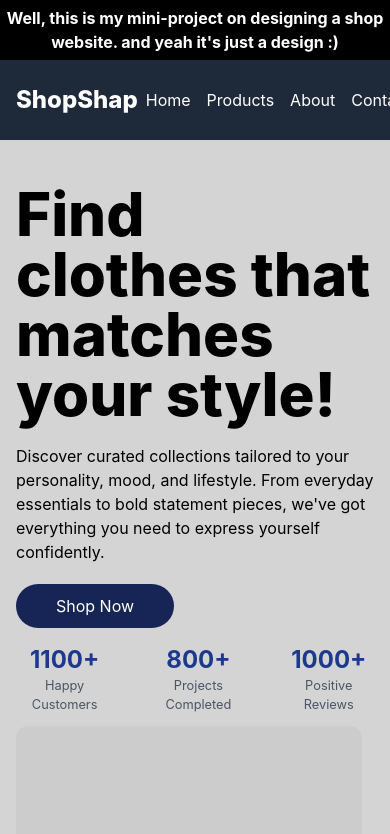
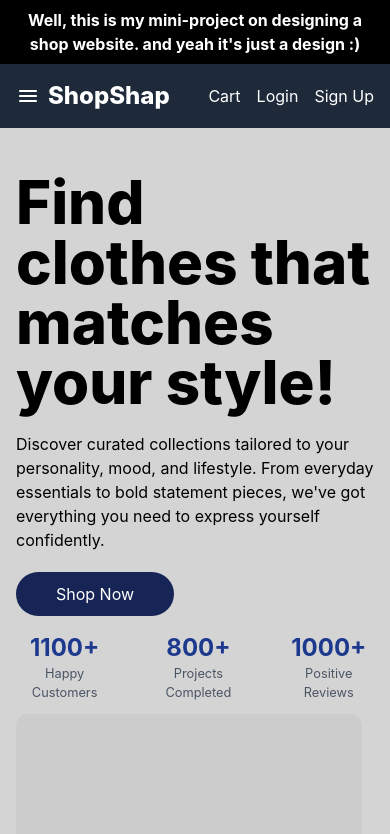
Before and after one commit to RookieJoel/Shop-Web-Design, a Svelte app in the folder shop-web-design/: page / in a window 390 px wide. Shown: the top 834 px of the page. Built offline with nearby package versions, Linux system fonts and the light colour scheme.

Commit message:
add-responsive-Header

```diff
--- a/shop-web-design/src/components/Header.svelte
+++ b/shop-web-design/src/components/Header.svelte
@@ -1,10 +1,9 @@
-
 <script lang="ts">
-  export let title:string = "Well, this is my mini-project on designing a shop website. and yeah it's just a design :)";
+  export let title: string = "Well, this is my mini-project on designing a shop website. and yeah it's just a design :)";
 </script>
 
 <header class="w-full bg-black text-white">
-  <div class="max-w-screen-xl mx-auto p-1.5 text-center text-l font-bold">
+  <div class="max-w-screen-xl mx-auto px-4 py-2 text-center text-base sm:text-lg md:text-xl font-bold break-words">
     {title}
   </div>
 </header>
--- a/shop-web-design/src/components/Nav.svelte
+++ b/shop-web-design/src/components/Nav.svelte
@@ -1,19 +1,28 @@
 <nav>
-    <div class ="flex justify-between items-center bg-gray-800 p-4">
-        <div class="text-white text-2xl font-extrabold">
+  <div class="flex justify-between items-center bg-gray-800 p-4">
+    <div class="flex items-center space-x-2">
+      <button class="md:hidden text-white focus:outline-none">
+        <svg xmlns="http://www.w3.org/2000/svg" width="24" height="24" viewBox="0 0 24 24">
+          <path fill="currentColor" d="M4 18q-.425 0-.712-.288T3 17t.288-.712T4 16h16q.425 0 .713.288T21 17t-.288.713T20 18zm0-5q-.425 0-.712-.288T3 12t.288-.712T4 11h16q.425 0 .713.288T21 12t-.288.713T20 13zm0-5q-.425 0-.712-.288T3 7t.288-.712T4 6h16q.425 0 .713.288T21 7t-.288.713T20 8z"/>
+        </svg>
+      </button>
+
+      <div class="text-white text-2xl font-extrabold md:text-center">
         <a href="/">ShopShap</a>
       </div>
-        <div class="flex space-x-4 pl-2">
+    </div>
+
+    <div class="hidden md:flex space-x-4 pl-2">
       <a href="/" class="text-white hover:text-gray-300">Home</a>
       <a href="/products" class="text-white hover:text-gray-300">Products</a>
       <a href="/about" class="text-white hover:text-gray-300">About</a>
       <a href="/contact" class="text-white hover:text-gray-300">Contact</a>
     </div>
+
     <div class="flex items-center space-x-4">
       <a href="/cart" class="text-white hover:text-gray-300">Cart</a>
       <a href="/login" class="text-white hover:text-gray-300">Login</a>
       <a href="/signup" class="text-white hover:text-gray-300">Sign Up</a>
     </div>
   </div>
-
 </nav>
```
Lines whose indentation alone changed are shown as unchanged.
